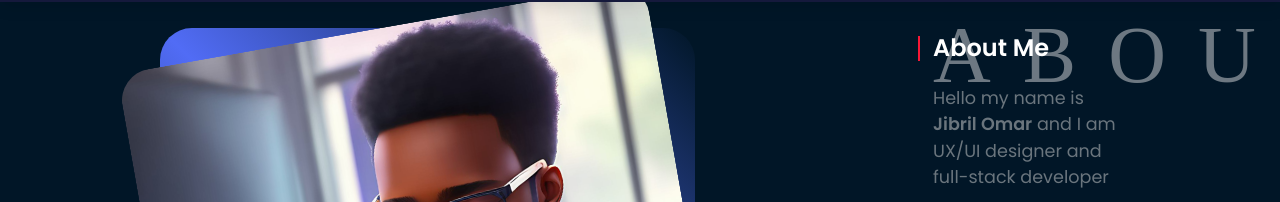
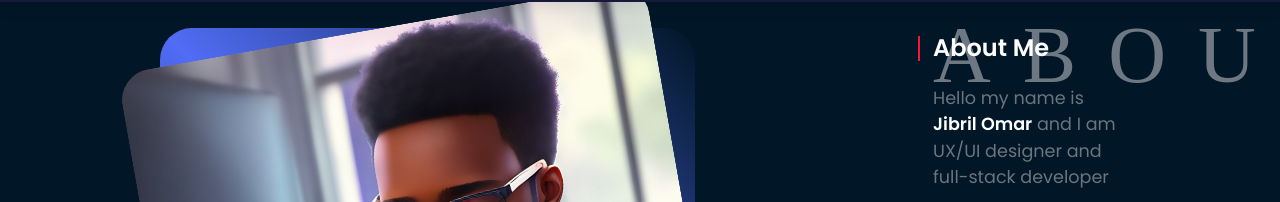
Before and after one commit to jibrilosman/portfolio-router, a React (Create React App) app: page /about in a window 1280 px wide. Shown: the part 108-310 px from the top of the page. Built offline with nearby package versions, Linux system fonts and the light colour scheme; a web font is replaced by a local one.

Commit message:
Update About.css

```diff
--- a/src/pages/about/About.css
+++ b/src/pages/about/About.css
@@ -90,7 +90,9 @@
       letter-spacing: 2rem;
       text-transform: uppercase;
   }
-
+.about-info strong {
+    color: var(--color-white)
+}
 
   /* media query (medium devices)*/
   @media screen and (max-width: 1024px) {
```
